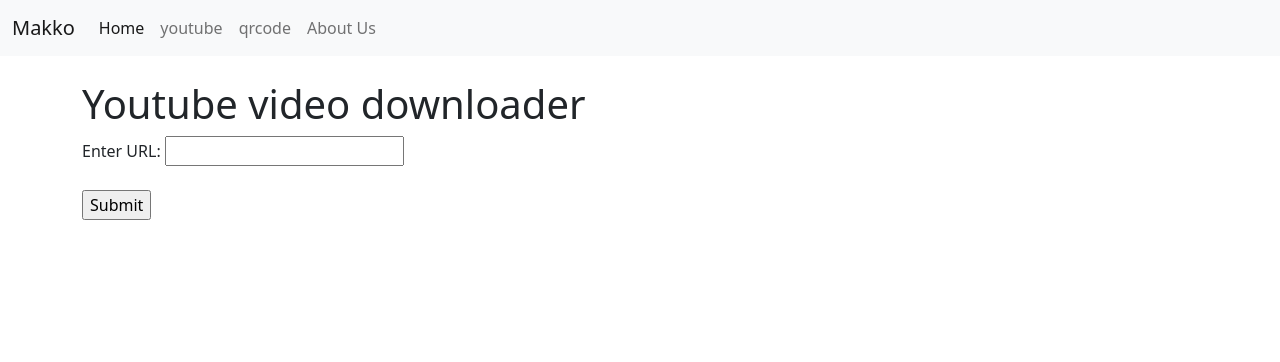
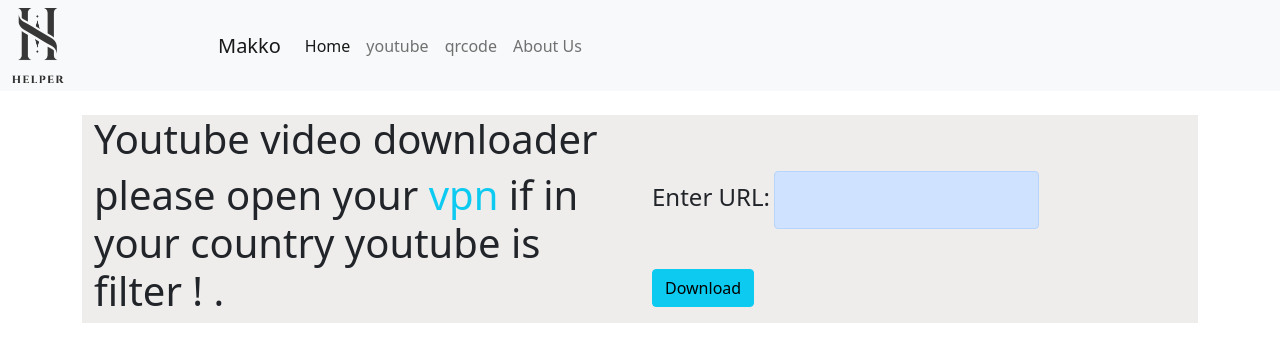
Before and after one commit to masoud-rezaei/mini_website, a Django app: page /youtube in a window 1280 px wide. Shown: the top 362 px of the page. Run offline with Django 3.2, Linux system fonts and the light colour scheme.

Commit message:
'complatebootstrap'

```diff
--- a/templates/about.html
+++ b/templates/about.html
@@ -16,9 +16,9 @@
                     familiarity with other Python language features, etc.
 
                     You can contact me via the following. Thank you.</p>
-                <div class="d-flex">
+                <div class="d-flex ">
                     <div class="mb-4 px-3">
-                        <a href='https://telegram.me/rezae_developer'>
+                        <a class="text-decoration-none" href='https://telegram.me/rezae_developer'>
 
                             <svg xmlns="http://www.w3.org/2000/svg" width="40" height="40" fill="currentColor"
                                 class="bi bi-telegram" viewBox="0 0 16 16">
@@ -29,7 +29,7 @@
                         </a>
                     </div>
                     <div class="mb-4 px-3 ">
-                        <a href='https://telegram.me/rezae_developer'>
+                        <a class="text-decoration-none" href='https://telegram.me/rezae_developer'>
 
                             <svg xmlns="http://www.w3.org/2000/svg" width="40" height="40" fill="currentColor"
                                 class="bi bi-instagram" viewBox="0 0 16 16">
--- a/templates/base.html
+++ b/templates/base.html
@@ -10,7 +10,8 @@
   <div>
     <nav class="navbar navbar-expand-lg navbar-light bg-light">
       <div class="container-fluid">
-        <a class="navbar-brand" href="{% url 'home' %}">Makko</a>
+      <div class="">  <img class="w-25 h-25" src="{% static 'images/helper.png'%}" alt=""></div>
+        <a class="navbar-brand" href="">Makko</a>
         <button class="navbar-toggler" type="button" data-bs-toggle="collapse" data-bs-target="#navbarNavAltMarkup"
           aria-controls="navbarNavAltMarkup" aria-expanded="false" aria-label="Toggle navigation">
           <span class="navbar-toggler-icon"></span>
--- a/templates/youtube.html
+++ b/templates/youtube.html
@@ -1,11 +1,20 @@
 {% extends 'base.html' %}
 
 {% block content %}
-<h1>Youtube video downloader</h1>
-<form action="" method="post">
-    {% csrf_token %}
-    <label for="link">Enter URL:</label>
-    <input type="text" id="link" name="link"><br><br>
-    <input type="submit" value="Submit">
-</form>
+<div class="container" style="background-color: rgb(239, 236, 236);">
+    <h1>Youtube video downloader</h1>
+    <div class=" row">
+        <div class="col-6">
+            <h1 class="display-6">please open your <span class="text-info">vpn</span>  if in your country youtube is filter ! .</h1>
+        </div>
+        <div class="col-6">
+            <form action="" method="post">
+                {% csrf_token %}
+                <label class="text-dark fs-4" for="link">Enter URL:</label>
+                <input class="alert alert-primary" type="text" id="link" name="link"><br><br>
+                <input class="btn btn-info" type="submit" value="Download">
+            </form>
+        </div>
+    </div>
+</div>
 {% endblock content %}
```
Also changed, not shown: templates/home.html (+29 -3 lines), templates/qrcode.html (+14 -9 lines), media/qrimg104.png (deleted), media/qrimg110.png (deleted), static/images/helper.png (added).
